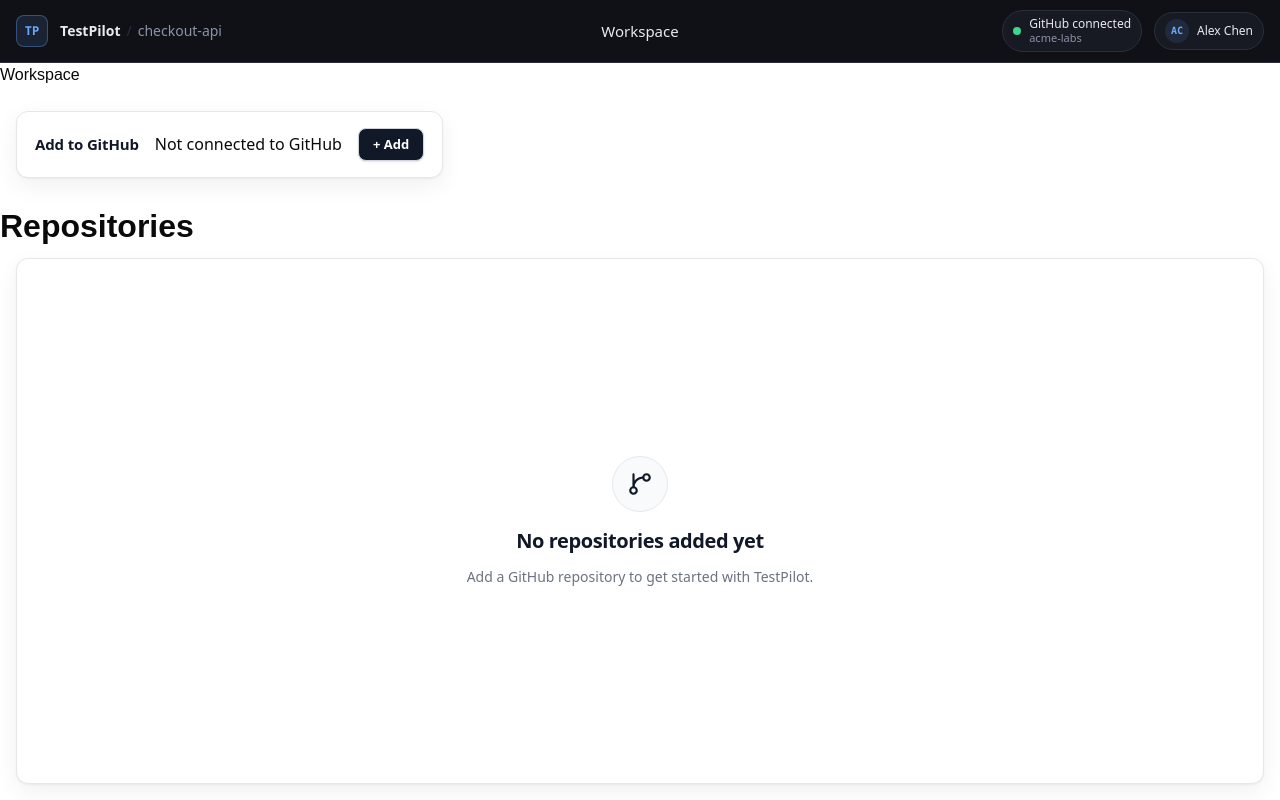
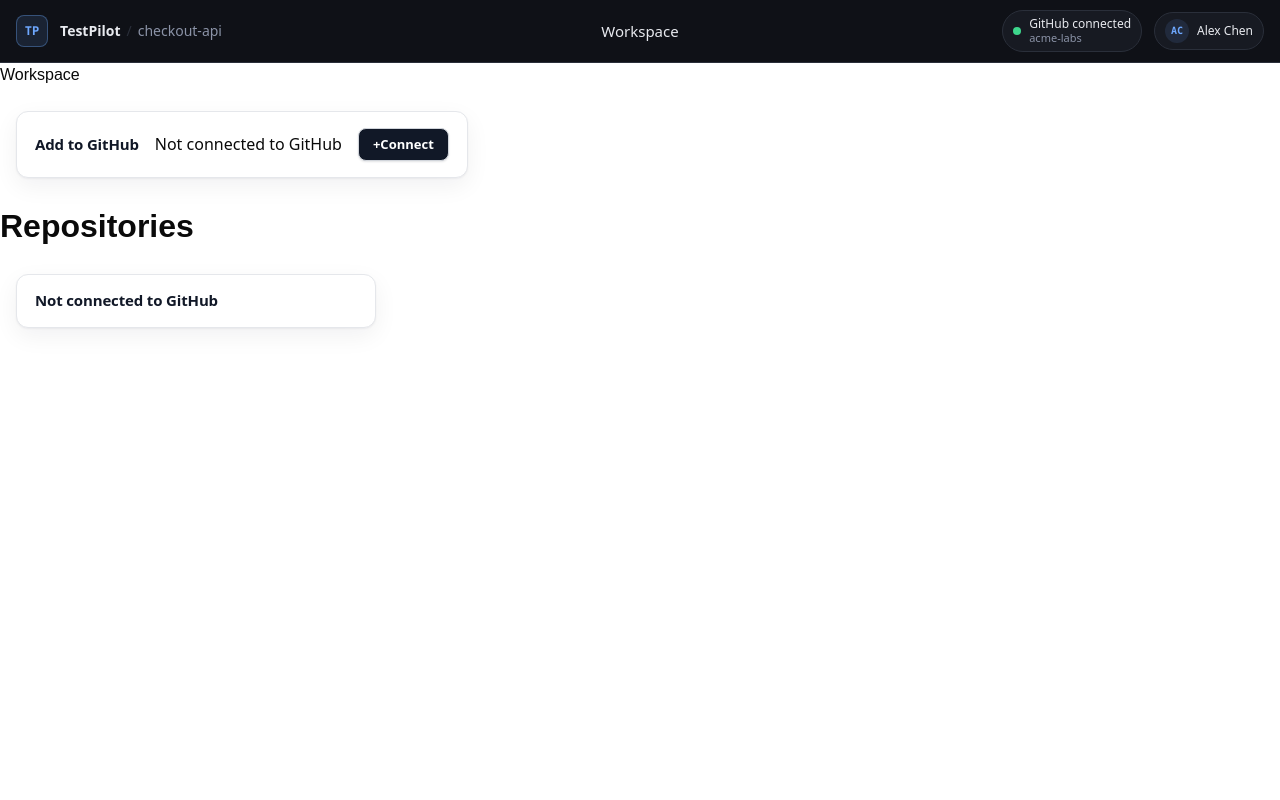
Before and after one commit to Ameek97/AI-Autonomous-Testing-agent, a React app in the folder frontend/: page /workspace in a window 1280 px wide. Built offline with nearby package versions, Linux system fonts and the light colour scheme; no server answers; the HTML template or start-up script is replaced by a standard one.

Commit message:
fix the git disconnect repo card

```diff
--- a/frontend/src/Components/workspace/Workspacecard.jsx
+++ b/frontend/src/Components/workspace/Workspacecard.jsx
@@ -20,7 +20,7 @@ function Workspacecard( { githubConnected, onDisconnectGithub } ) {
     { !githubConnected ? (
 
       <button className="workspace-card__button" type="button" onClick={handleAddClick}>
-        + Add
+        +Connect
       </button>) : (
       <>
       <DialogBox />
--- a/frontend/src/Pages/workspace.jsx
+++ b/frontend/src/Pages/workspace.jsx
@@ -3,7 +3,7 @@ import axios from "axios";
 import  WorkspaceHeader  from "../Components/workspace/WorkspaceHeader.jsx";
 import Workspacecard from "../Components/workspace/Workspacecard.jsx";
 import Repocard from "../Components/workspace/repocard.jsx";
-
+import NCRepoCard from "../Components/workspace/ncRepocard.jsx";
 function Workspace() {
 
 
@@ -60,7 +60,7 @@ function Workspace() {
 
     <h1 className="text-[2em] font-bold"> Repositories </h1>
 
-    <Repocard repolist={repositories} />
+    {githubConnected ? (<Repocard repolist={repositories} />) : (<NCRepoCard/>) }
 
     </div>)
 
```
